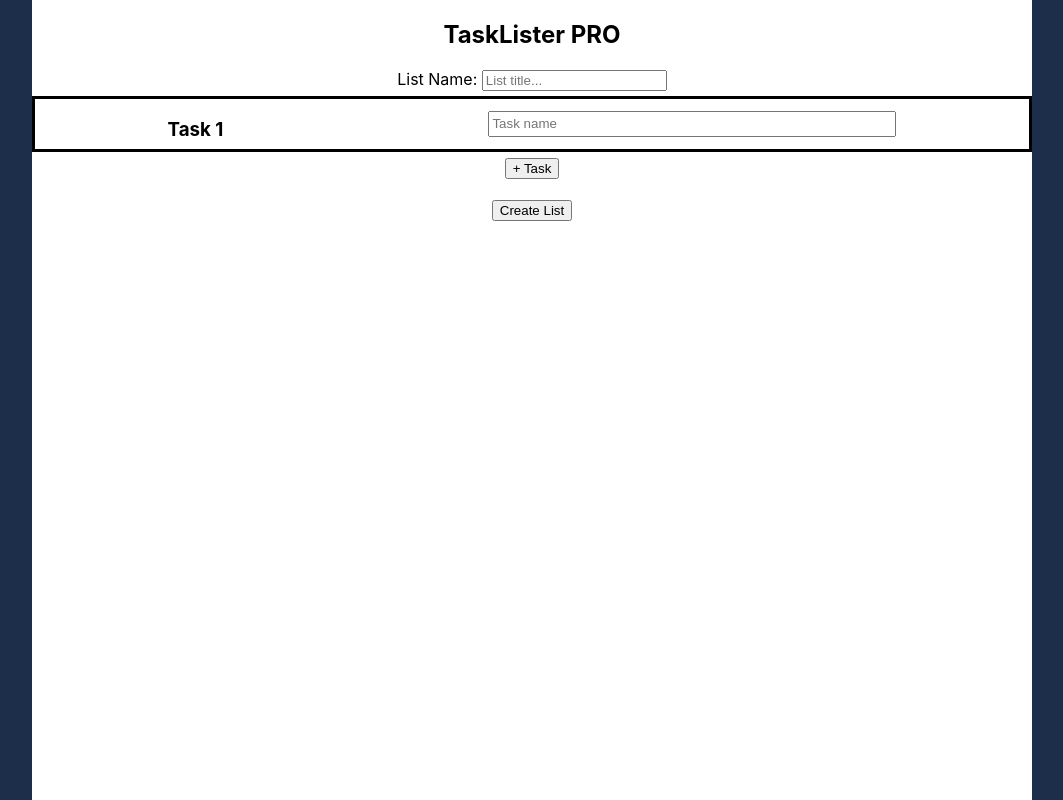
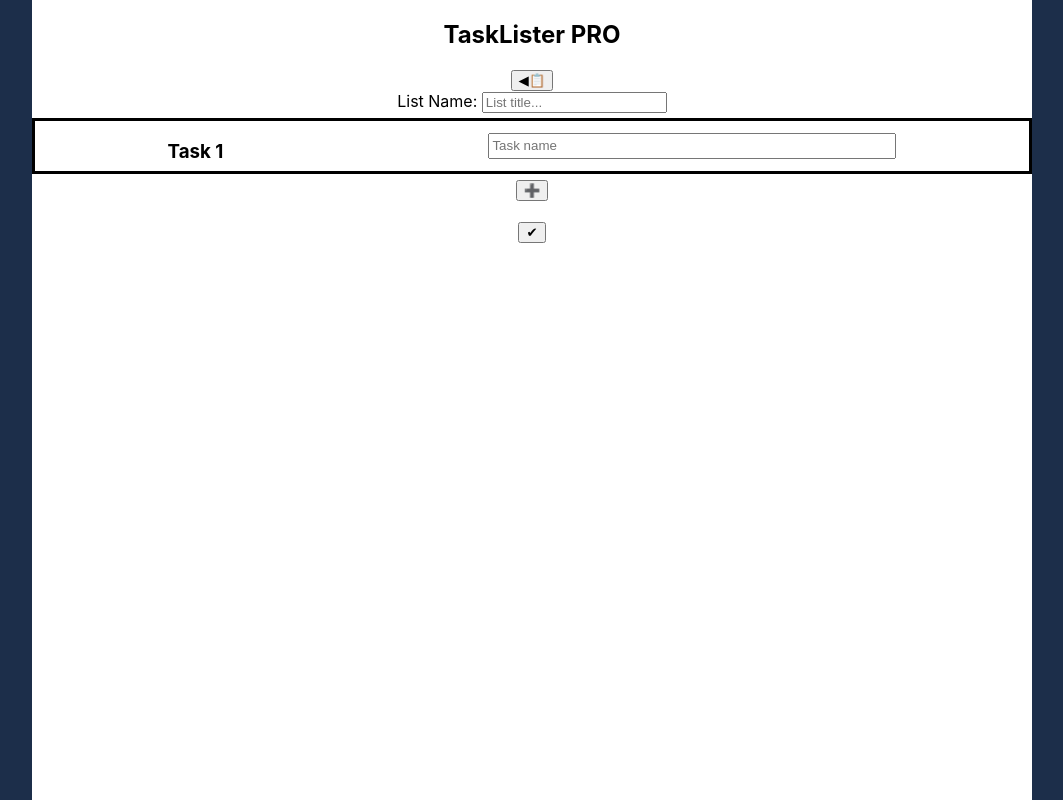
Before and after one commit to 1NJ57C3/phase-2-project-2, a React (Create React App) app: page /newList in a window 1280 px wide. Shown: the whole page, without its empty margins (108-1171 px from the left). Built offline with nearby package versions, Linux system fonts and the light colour scheme; data requests are answered from the project's data file.

Commit message:
- Visual Tweaks / Changed buttons from text to Emoji - Added 'Back' button to NewListForm - Minor/first cleanup sweep

```diff
--- a/db.json
+++ b/db.json
@@ -139,7 +139,7 @@
         },
         {
           "id": 17,
-          "taskName": "I am fixed",
+          "taskName": "Push 1NJ57C3-wip Branch up to GitHub! :pepehands:",
           "completed": true
         }
       ],
--- a/src/App.js
+++ b/src/App.js
@@ -62,8 +62,6 @@ function App() {
     fetch(`http://localhost:8000/toDoLists/${listObj.id}`, patchObj)
     .then(r => r.json())
     .then(data => console.log("PATCHED --- ",data))
-    // make sure local copy changed?
-    /*  */
   }
 
   function handleDeleteList(id) {
@@ -73,7 +71,7 @@ function App() {
     .then(() => {
       setMyListsObj(myListsObj.filter(obj => obj.id !== parseInt(id)))
     })
-  }    /* :pepepls: */
+  }
 
 
   return (
--- a/src/components/EditList.js
+++ b/src/components/EditList.js
@@ -6,13 +6,7 @@ import EditTaskCard from "./EditTaskCard"
 
 function EditList({ handleUpdateList, handleDeleteList, myListsObj }) {
     const params = useParams()
-    // console.log("EDITLIST... ",params)
     const list = myListsObj.find(listObj => listObj.id === parseInt(params.id))
-    console.log(list)
-    console.log(myListsObj)
-    // console.log("EDITLIST... ",list)
-    // console.log("EDITLIST... ",myListsObj)
-
     const [{ title, tasks }, setEditList ] = useState({title: list.listName, tasks: [...list.tasks]})
 
     function handleMoreTasks(){
@@ -26,21 +20,21 @@ function EditList({ handleUpdateList, handleDeleteList, myListsObj }) {
     return(
         <div>
             <Link to={"/"}>
-                <button>Back to Lists</button>
+                <button>◀📋</button>
             </Link>
             <div>
                 <h4>{list.listName}</h4> <br />
                 {renderTasks()}
-                <button onClick={handleMoreTasks}>+ Task</button>
+                <button onClick={handleMoreTasks}>➕</button>
                 <br></br>
                 <br></br>
                 <div className="updateDeleteContainer">
                     <div className="updateDelete">
                         <Link to={"/"}>
-                            <button onClick={() => handleUpdateList({listName: title, tasks: tasks, id: list.id})}>Update List</button>
+                            <button onClick={() => handleUpdateList({listName: title, tasks: tasks, id: list.id})}>✔</button>
                         </Link>
                         <Link to={"/"}>
-                            <button onClick={(e) => handleDeleteList(params.id)}>Delete List 🗑</button>
+                            <button onClick={(e) => handleDeleteList(params.id)}>📃🗑</button>
                         </Link>
                     </div>
                 </div>
--- a/src/components/EditTaskCard.js
+++ b/src/components/EditTaskCard.js
@@ -2,11 +2,7 @@ import { useState } from "react"
 
 
 function EditTaskCard({ id, task, setEditList, list}) {
-    const [ taskObj, setTaskObj ] = useState(task)
-
-    console.log("EDITTASKCARD/id... ",id)
-    console.log("EDITTASKCARD/task... ",task)
-    console.log("EDITTASKCARD... ",list)
+    const [ taskObj, setTaskObj ] = useState({...task})
 
     function handleNameChange(e) {
         setTaskObj({...taskObj, taskName: e.target.value})
@@ -17,6 +13,7 @@ function EditTaskCard({ id, task, setEditList, list}) {
                 return task
             }
         })
+
         setEditList(state => ({...state, tasks:[...updatedTasks]}))
     }
 
@@ -35,8 +32,8 @@ function EditTaskCard({ id, task, setEditList, list}) {
     return(
         <div className="taskCard">
             <h3>Task {id+1}</h3>
-            <input className="textInput" type="text" placeholder="Task name" value={taskObj.taskName} onChange={(e)=> handleNameChange(e)} />
-            <p onClick={handleCompletedChange}>Completed: {task.completed ? <button>✅</button> : <button>❌</button>}</p> {/* The weird render behavior seems to happen because of the state's shared/piggybacking setup */}
+            <input type="text" placeholder="Task name" value={taskObj.taskName} onChange={handleNameChange} />
+            <p onClick={handleCompletedChange}>Completed: {taskObj.completed ? <button>✅</button> : <button>❌</button>}</p>
         </div>
     )
 }
--- a/src/components/NewListForm.js
+++ b/src/components/NewListForm.js
@@ -15,14 +15,18 @@ export default function NewListForm({ handleCreateList }){
 
     return(
         <div>
+            <Link to={"/"}>
+                <button>◀📋</button>
+            </Link>
+            <br />
             <label>List Name: </label>
             <input type="text" name="listName" placeholder="List title..." value={title} onChange={(e)=> setNewList(state => ({...state, title: e.target.value}))} /> <br />
             {renderTasks()}
-            <button onClick={handleMoreTasks}>+ Task</button>
+            <button onClick={handleMoreTasks}>➕</button>
             <br></br>
             <br></br>
             <Link to={"/"}>
-                <button onClick={() => handleCreateList(title, tasks)}>Create List</button>
+                <button onClick={() => handleCreateList(title, tasks)}>✔</button>
             </Link>
         </div>
     )
--- a/src/components/NewTaskCard.js
+++ b/src/components/NewTaskCard.js
@@ -5,7 +5,6 @@ export default function NewTaskCard({ id, tasks, setNewList }){
 
     function handleChange(e){
         setTaskInput(e.target.value);
-        /* TASKS prop of destructured Parent state does not seem to work properly when properly linked into secure input loop. These inputs should probably be moved up a level up to fix. */
 
         const updatedTasks = tasks.map((task, i) => {
             if (i === id ) {
@@ -14,14 +13,13 @@ export default function NewTaskCard({ id, tasks, setNewList }){
                 return task
             }
         })
-
         setNewList(state => ({...state, tasks: updatedTasks }))
     }
 
     return(
         <div className="taskCard">
             <h3>Task {id+1}</h3>
-            <input className="textInput" type="text" placeholder="Task name" value={taskInput} onChange={(e)=> handleChange(e)} />
+            <input className="textInput" type="text" placeholder="Task name" value={taskInput} onChange={handleChange} />
         </div>
     )
 }
--- a/src/index.js
+++ b/src/index.js
@@ -11,8 +11,3 @@ ReactDOM.render(
   </Router>,
   document.getElementById('root')
 );
-
-// If you want to start measuring performance in your app, pass a function
-// to log results (for example: reportWebVitals(console.log))
-// or send to an analytics endpoint. Learn more: https://bit.ly/CRA-vitals
-reportWebVitals();
```
